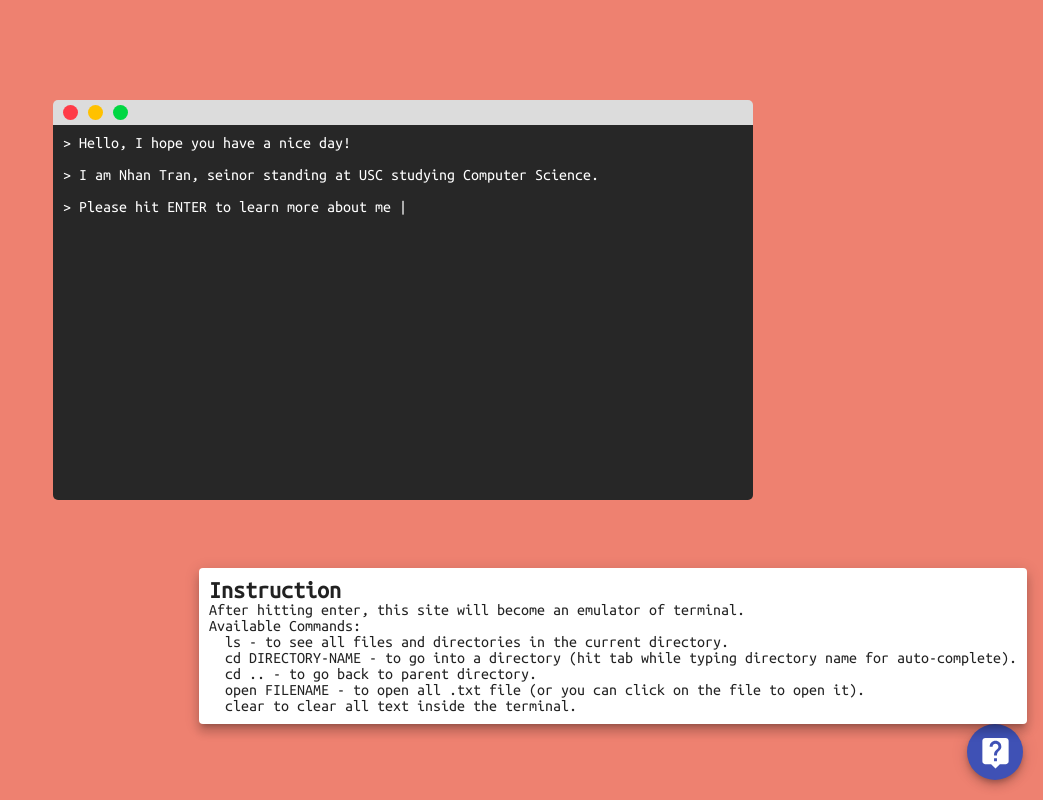
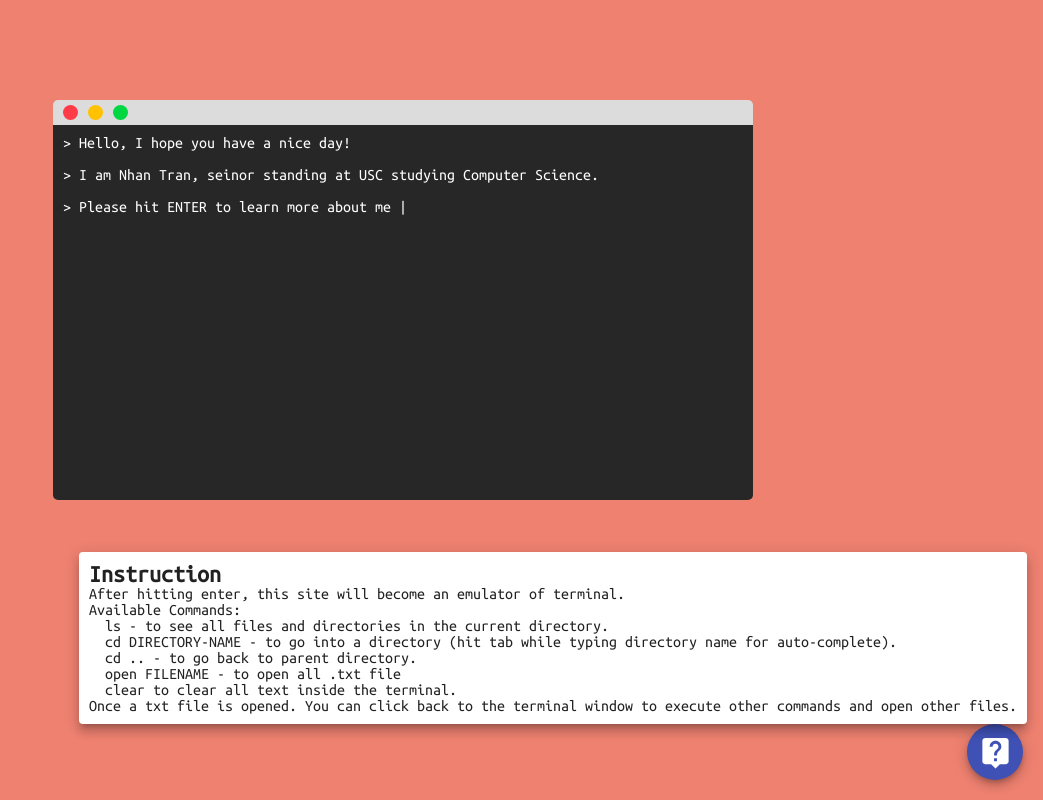
Before and after one commit to ntrvn/personal-website, a React (Create React App) app: page / in a window 1280 px wide. Both pictures are taken after a click on the button "help". Shown: the whole page, without its empty margins (237-1280 px from the left). Built offline with nearby package versions, Linux system fonts and the light colour scheme; a web font is replaced by a local one.

Commit message:
update readme and instruction

```diff
--- a/src/components/Info.js
+++ b/src/components/Info.js
@@ -1,6 +1,6 @@
 import React, {useState} from 'react';
 import { withStyles } from '@material-ui/styles';
-import { Paper, Popover, Fab } from '@material-ui/core';
+import { Popover, Fab } from '@material-ui/core';
 import LiveHelpIcon from '@material-ui/icons/LiveHelp';
 
 const Styles = {
@@ -61,8 +61,10 @@ const Info = (props) => {
                         <p className={classes.p}>&nbsp; ls - to see all files and directories in the current directory.</p>
                         <p className={classes.p}>&nbsp; cd DIRECTORY-NAME - to go into a directory (hit tab while typing directory name for auto-complete).</p>
                         <p className={classes.p}>&nbsp; cd .. - to go back to parent directory. </p>
-                        <p className={classes.p}>&nbsp; open FILENAME - to open all .txt file (or you can click on the file to open it).</p>
+                        <p className={classes.p}>&nbsp; open FILENAME - to open all .txt file</p>
                         <p className={classes.p}>&nbsp; clear to clear all text inside the terminal.</p>
+                        <p className={classes.p}></p>
+                        <p className={classes.p}>Once a txt file is opened. You can click back to the terminal window to execute other commands and open other files.</p>
                     </div>
             </Popover>
         </div>
```
Also changed, not shown: 1 other file (tests, documents, lock files or other folders).
